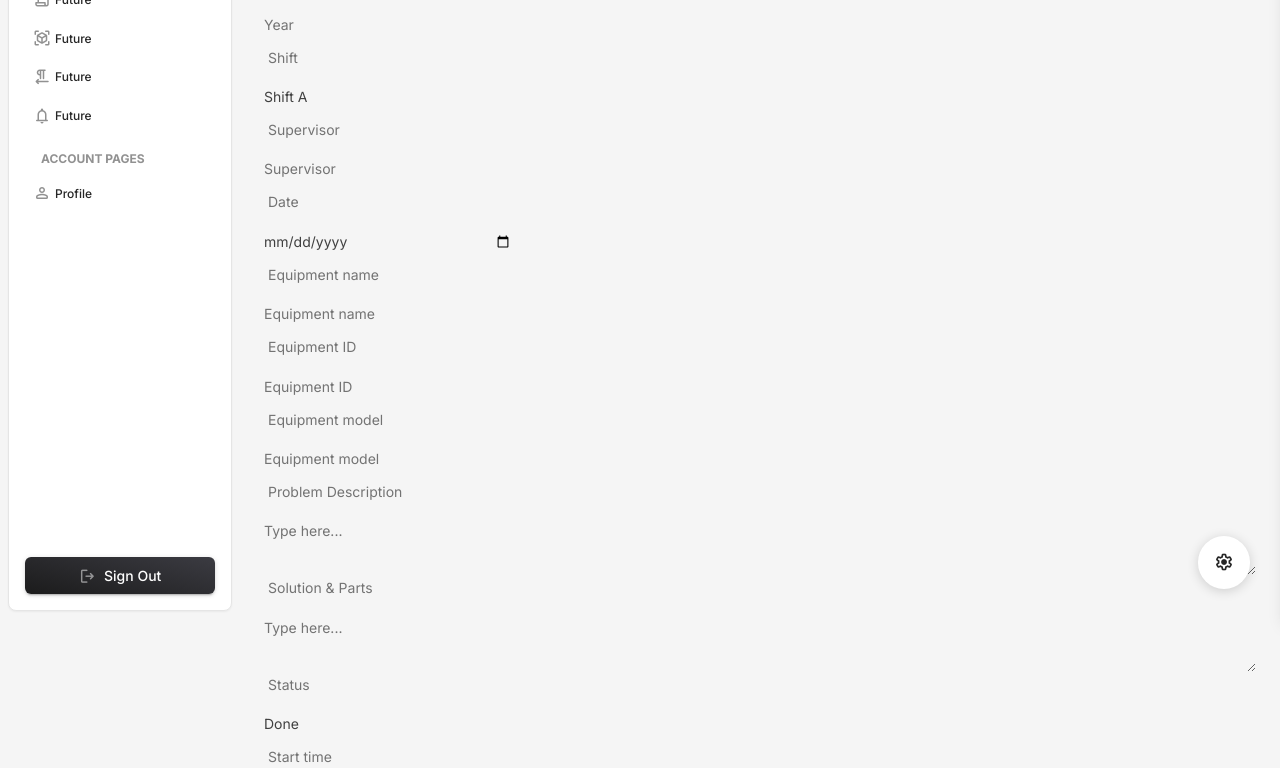
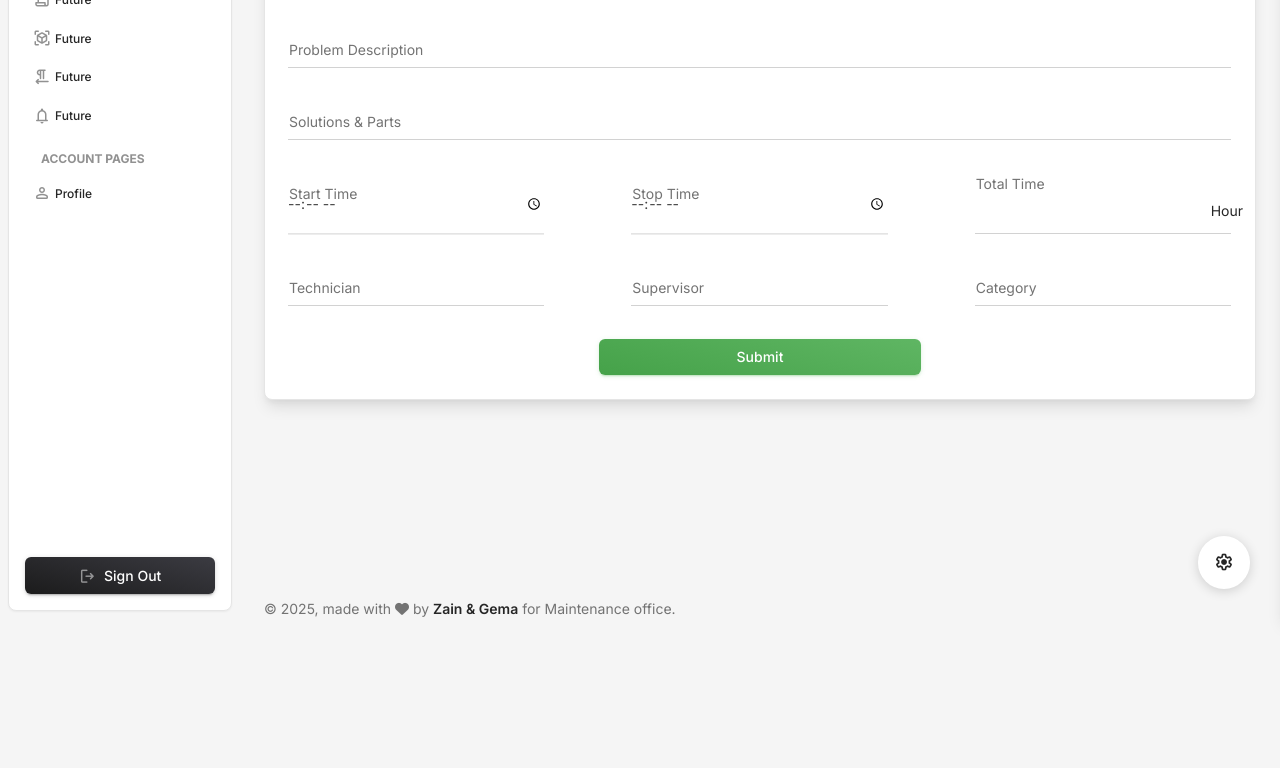
Before and after one commit to madezainul/Maintenance_app, a website: page app/views/report/report_add.html in a window 1280 px wide. Shown: the part 181-949 px from the top of the page. After the commit the page ends 800 px from the top, so only its background shows below. Drawn offline with nearby package versions, Linux system fonts and the light colour scheme.

Commit message:
Finishing report_add page

```diff
--- a/app/views/report/report_add.html
+++ b/app/views/report/report_add.html
@@ -246,90 +246,84 @@
             </div>
         </nav>
         <!-- End Navbar -->
-        <div class="container-fluid py-2">
-            <!-- Form -->
-            <div class="container mt-4">
-                <h2>Report Form</h2>
-                <form action="/report/add" method="post">
-                    <!-- Header Form -->
-                    <div class="form-row">
-                        <div class="form-group col-md-4">
-                            <label for="month">Year</label>
-                            <input type="text" class="form-control" id="year" name="year" placeholder="Year">
+        <div class="container-fluid py-2 px-4">
+            <div class="card shadow-lg py-4 px-4 mb-4">
+                <form action="">
+                    <div class="row">
+                        <div class="input-group input-group-static col-sm my-3 me-6">
+                            <label for="text">Date</label>
+                            <input type="date" class="form-control">
                         </div>
-                        <div class="form-group col-md-4">
-                            <label for="shift">Shift</label>
-                            <select class="form-control" id="shift" name="shift">
-                                <option value="1">Shift A</option>
-                                <option value="2">Shift B</option>
+                        <div class="input-group input-group-static col-sm my-3 me-6">
+                            <label for="shift" class="ms-0">Shift</label>
+                            <span class="input-group-text" id="basic-addon1">
+                                <i class="material-symbols-rounded">stat_minus_1</i>
+                            </span>
+                            <select class="form-control" id="shift">
+                                <option value="0">Select Shift</option>
+                                <option value="1">A</option>
+                                <option value="2">B</option>
                             </select>
                         </div>
-                        <div class="form-group col-md-4">
-                            <label for="supervisor">Supervisor</label>
-                            <input type="text" class="form-control" id="supervisor" name="supervisor" placeholder="Supervisor">
+                        <div class="input-group input-group-static col-sm my-3 me-6">
+                            <label for="text" class="form-label">Equipment Name</label>
+                            <input type="text" class="form-control">
+                        </div>
+                        <div class="input-group input-group-static col-sm my-3">
+                            <label for="text" class="form-label">Equipment ID</label>
+                            <input type="text" class="form-control">
                         </div>
                     </div>
-
-                    <!-- Details Form -->
-                    <div class="form-row">
-                        <div class="form-group col-md-3">
-                            <label for="date">Date</label>
-                            <input type="date" class="form-control" id="date" name="date" placeholder="Date">
-                        </div>
-                        <div class="form-group col-md-3">
-                            <label for="input5">Equipment name</label>
-                            <input type="text" class="form-control" id="input5" name="equipment_name" placeholder="Equipment name">
-                        </div>
-                        <div class="form-group col-md-3">
-                            <label for="input6">Equipment ID</label>
-                            <input type="text" class="form-control" id="input6" name="equipment_id" placeholder="Equipment ID">
-                        </div>
-                        <div class="form-group col-md-3">
-                            <label for="input7">Equipment model</label>
-                            <input type="text" class="form-control" id="input7" name="equipment_model" placeholder="Equipment model">
+                    <div class="row">
+                        <div class="input-group input-group-static my-3">
+                            <label for="text" class="form-label">Problem Description</label>
+                            <input type="text" class="form-control">
                         </div>
                     </div>
-                    <div class="form-row">
-                        <div class="form-group col-md-12">
-                            <label for="input8">Problem Description</label>
-                            <textarea class="form-control" id="input8" name="problem_description" placeholder="Type here..."></textarea>
-                        </div>
-                        <div class="form-group col-md-12">
-                            <label for="input9">Solution & Parts</label>
-                            <textarea class="form-control" id="input9" name="solution_parts" placeholder="Type here..."></textarea>
+                    <div class="row">
+                        <div class="input-group input-group-static my-3">
+                            <label for="text" class="form-label">Solutions & Parts</label>
+                            <input type="text" class="form-control">
                         </div>
                     </div>
-                    <div class="form-row">
-                        <div class="form-group col-md-2">
-                            <label for="input10">Status</label>
-                            <select class="form-control" id="input10" name="status">
-                                <option value="1">Done</option>
-                                <option value="2">Pending</option>
-                            </select>
+                    <div class="row">
+                        <div class="input-group input-group-static col-sm my-3 me-6">
+                            <label for="start-time" class="form-label">Start Time</label>
+                            <input type="time" class="form-control">
                         </div>
-                        <div class="form-group col-md-2">
-                            <label for="input11">Start time</label>
-                            <input type="time" class="form-control" id="input11" name="start_time" placeholder="Start time">
+                        <div class="input-group input-group-static col-sm my-3 me-6">
+                            <label for="stop-time" class="form-label">Stop Time</label>
+                            <input type="time" class="form-control">
                         </div>
-                        <div class="form-group col-md-2">
-                            <label for="input12">End Time</label>
-                            <input type="time" class="form-control" id="input12" name="end_time" placeholder="Input 12">
+                        <div class="input-group input-group-static col-sm my-3">
+                            <label for="total time">Total Time</label>
+                            <span class="input-group-text" id="basic-addon1">Hour</span>
+                            <input type="text" class="form-control">
                         </div>
-                        <div class="form-group col-md-4">
-                            <label for="tecname">Technician Name</label>
-                            <input type="text" class="form-control" id="tecname" name="technician_name" placeholder="Name">
+                    </div>
+                    <div class="row">
+                        <div class="input-group input-group-static col-sm my-3 me-6">
+                            <label for="text" class="form-label">Technician</label>
+                            <input type="text" class="form-control">
                         </div>
-                        <div class="form-group col-md-2">
-                            <label for="category">Category</label>
-                            <input type="text" class="form-control" id="category" name="category" placeholder="Category">
+                        <div class="input-group input-group-static col-sm my-3 me-6">
+                            <label for="text" class="form-label">Supervisor</label>
+                            <input type="text" class="form-control">
                         </div>
-                        <button type="submit" class="btn btn-primary btn-block">Submit</button>
+                        <div class="input-group input-group-static col-sm my-3">
+                            <label for="text" class="form-label">Category</label>
+                            <input type="text" class="form-control">
+                        </div>
+                    </div>
+                    <div class="row justify-content-center">
+                        <a href="javascript:;" class="btn btn-icon bg-gradient-success d-lg-block col-md-4 mt-3 mb-0">
+                            Submit
+                        </a>
                     </div>
                 </form>
             </div>
-
-            <div class="row">
-                <footer class="footer py-4  ">
+            <div class="row mt-auto position-fixed bottom-0 w-100">
+                <footer class="footer py-4"></footer>
                     <div class="container-fluid">
                         <div class="row align-items-center justify-content-lg-between">
                             <div class="col-lg-6 mb-lg-0 mb-4">
```
